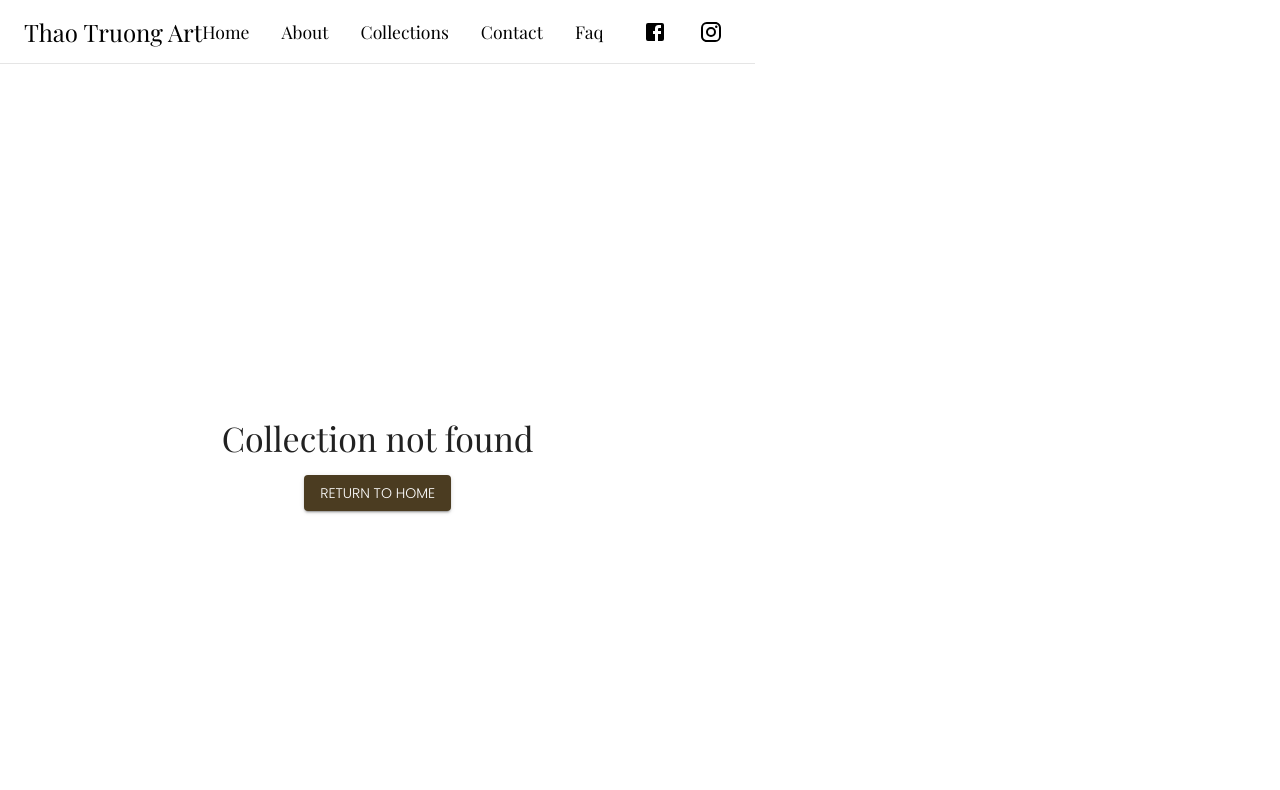
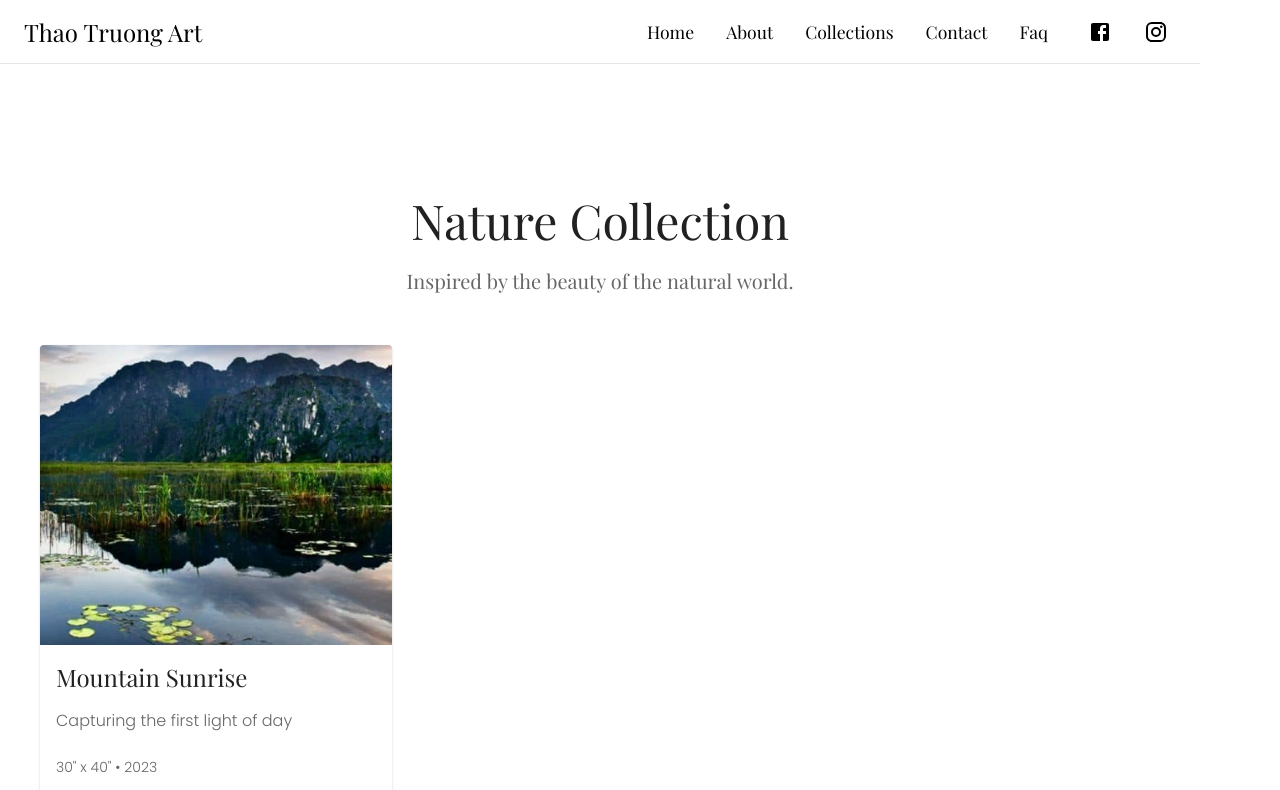
Before and after one commit to kt34/ThaoTruongArt, a React (Vite) app in the folder frontend/: page /collections/australian-birds in a window 1280 px wide. Before the commit this address had no page. Shown: the top 790 px of the page. Built offline with nearby package versions, Linux system fonts and the light colour scheme; a web font is replaced by a local one.

Commit message:
make all of the collection pages clickable and able to reroute

```diff
--- a/frontend/src/components/Navbar.tsx
+++ b/frontend/src/components/Navbar.tsx
@@ -75,11 +75,16 @@ const Navbar = () => {
               <Typography
                 variant="h6"
                 component="div"
+                onClick={() => handleNavigation('home')}
                 sx={{
                   flexGrow: 1,
                   fontFamily: 'Playfair Display, serif',
                   fontWeight: 'bold',
-                  fontSize: '1.5rem'
+                  fontSize: '1.5rem',
+                  cursor: 'pointer',
+                  '&:hover': {
+                    color: 'primary.main',
+                  }
                 }}
               >
                 Thao Truong Art
@@ -121,11 +126,16 @@ const Navbar = () => {
             <Typography
               variant="h6"
               component="div"
+              onClick={() => handleNavigation('home')}
               sx={{
                 flexGrow: 1,
                 fontFamily: 'Playfair Display, serif',
                 fontWeight: 'bold',
-                fontSize: '1.5rem'
+                fontSize: '1.5rem',
+                cursor: 'pointer',
+                '&:hover': {
+                  color: 'primary.main',
+                }
               }}
             >
               Thao Truong Art
--- a/frontend/src/pages/CollectionDetails.tsx
+++ b/frontend/src/pages/CollectionDetails.tsx
@@ -28,7 +28,7 @@ const collectionsData = {
       }
     ]
   },
-  'nature': {
+  'australian-birds': {
     title: 'Nature Collection',
     description: 'Inspired by the beauty of the natural world.',
     paintings: [
@@ -43,7 +43,7 @@ const collectionsData = {
       }
     ]
   },
-  'portraits': {
+  'female-figures': {
     title: 'Portrait Collection',
     description: 'Expressive portraits that capture the essence of the subject.',
     paintings: [
@@ -54,6 +54,21 @@ const collectionsData = {
         description: 'A study in elegance and poise',
         price: '$600',
         dimensions: '24" x 36"',
+        year: '2023'
+      }
+    ]
+  },
+  'pet-portraits': {
+    title: 'Pet Portraits Collection',
+    description: 'Capturing the unique personalities of our furry friends.',
+    paintings: [
+      {
+        id: 5,
+        title: 'Whiskers',
+        image: '/images/pet-painting.jpg',
+        description: 'A portrait of a playful cat',
+        price: '$480',
+        dimensions: '20" x 30"',
         year: '2023'
       }
     ]
--- a/frontend/src/pages/Collections.tsx
+++ b/frontend/src/pages/Collections.tsx
@@ -1,4 +1,5 @@
 import { Box, Typography, Container, Card, CardContent, CardMedia } from '@mui/material';
+import { Link } from 'react-router-dom';
 import AnimatedSection from '../components/AnimatedSection';
 
 const Collections = () => {
@@ -6,22 +7,26 @@ const Collections = () => {
     {
       title: 'Australian Birds',
       image: '/images/australian-bird.jpg',
-      description: 'Australia is home to a diverse range of bird species, many of which are found nowhere else in the world. From the vibrant Rainbow Lorikeet and the iconic Laughing Kookaburra to the strikingly intelligent Australian Magpie, the country\'s birdlife is colorful and unique.'
+      description: 'Australia is home to a diverse range of bird species, many of which are found nowhere else in the world. From the vibrant Rainbow Lorikeet and the iconic Laughing Kookaburra to the strikingly intelligent Australian Magpie, the country\'s birdlife is colorful and unique.',
+      path: '/collections/australian-birds'
     },
     {
       title: 'Female Figures',
       image: '/images/female-figure.jpg',
-      description: 'Australia is home to a diverse range of bird species, many of which are found nowhere else in the world. From the vibrant Rainbow Lorikeet and the iconic Laughing Kookaburra to the strikingly intelligent Australian Magpie, the country\'s birdlife is colorful and unique.'
+      description: 'Australia is home to a diverse range of bird species, many of which are found nowhere else in the world. From the vibrant Rainbow Lorikeet and the iconic Laughing Kookaburra to the strikingly intelligent Australian Magpie, the country\'s birdlife is colorful and unique.',
+      path: '/collections/female-figures'
     },
     {
       title: 'Pet Portraits',
       image: '/images/pet-painting.jpg',
-      description: 'Australia is home to a diverse range of bird species, many of which are found nowhere else in the world. From the vibrant Rainbow Lorikeet and the iconic Laughing Kookaburra to the strikingly intelligent Australian Magpie, the country\'s birdlife is colorful and unique.'
+      description: 'Australia is home to a diverse range of bird species, many of which are found nowhere else in the world. From the vibrant Rainbow Lorikeet and the iconic Laughing Kookaburra to the strikingly intelligent Australian Magpie, the country\'s birdlife is colorful and unique.',
+      path: '/collections/pet-portraits'
     },
     {
       title: 'Fluid Art',
       image: '/images/fluid-painting.jpg',
-      description: 'Australia is home to a diverse range of bird species, many of which are found nowhere else in the world. From the vibrant Rainbow Lorikeet and the iconic Laughing Kookaburra to the strikingly intelligent Australian Magpie, the country\'s birdlife is colorful and unique.'
+      description: 'Australia is home to a diverse range of bird species, many of which are found nowhere else in the world. From the vibrant Rainbow Lorikeet and the iconic Laughing Kookaburra to the strikingly intelligent Australian Magpie, the country\'s birdlife is colorful and unique.',
+      path: '/collections/fluid-art'
     }
   ];
 
@@ -56,13 +61,24 @@ const Collections = () => {
           {collections.map((collection, index) => (
             <AnimatedSection key={index} delay={index * 0.1}>
               <Card
+                component={Link}
+                to={collection.path}
                 sx={{
                   height: '100%',
                   display: 'flex',
                   flexDirection: 'column',
                   transition: 'transform 0.3s ease-in-out',
+                  color: 'inherit',
                   '&:hover': {
                     transform: 'scale(1.02)',
+                    color: 'inherit',
+                    textDecoration: 'none',
+                  },
+                  '&:focus': {
+                    outline: 'none',
+                  },
+                  '&:focus-visible': {
+                    outline: 'none',
                   },
                 }}
               >
```
